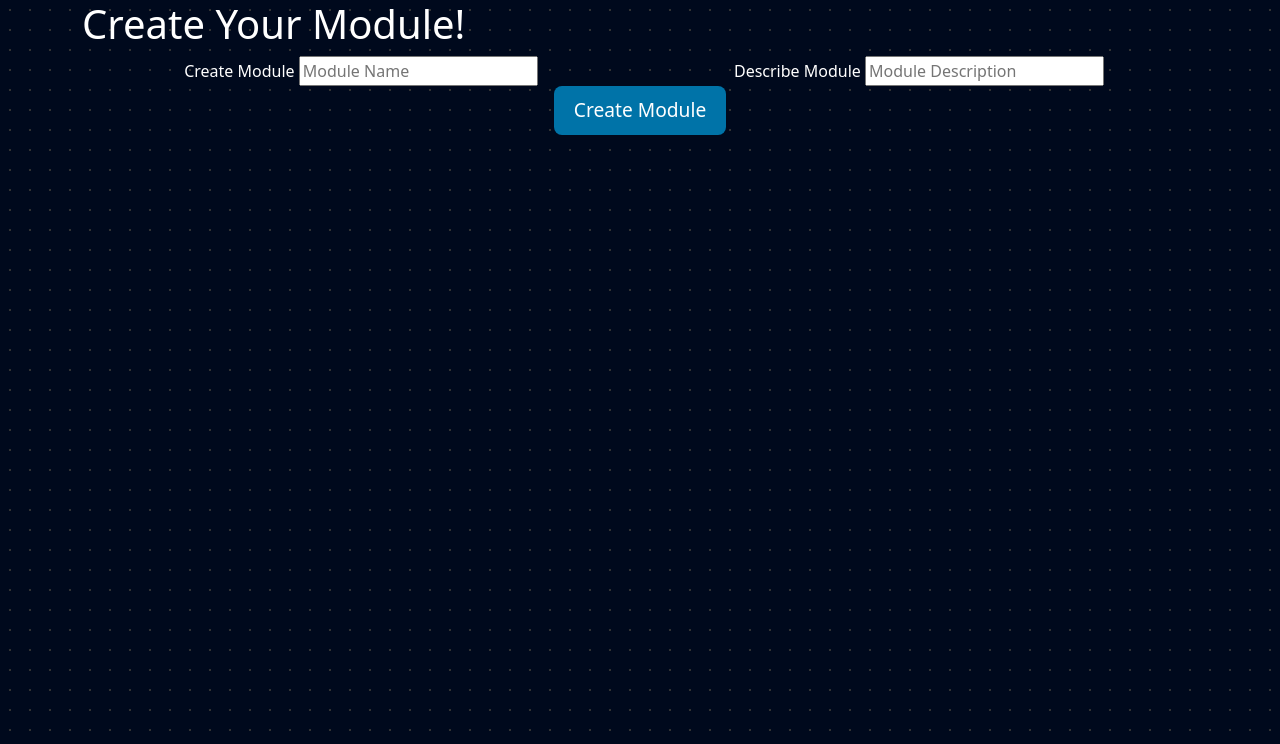
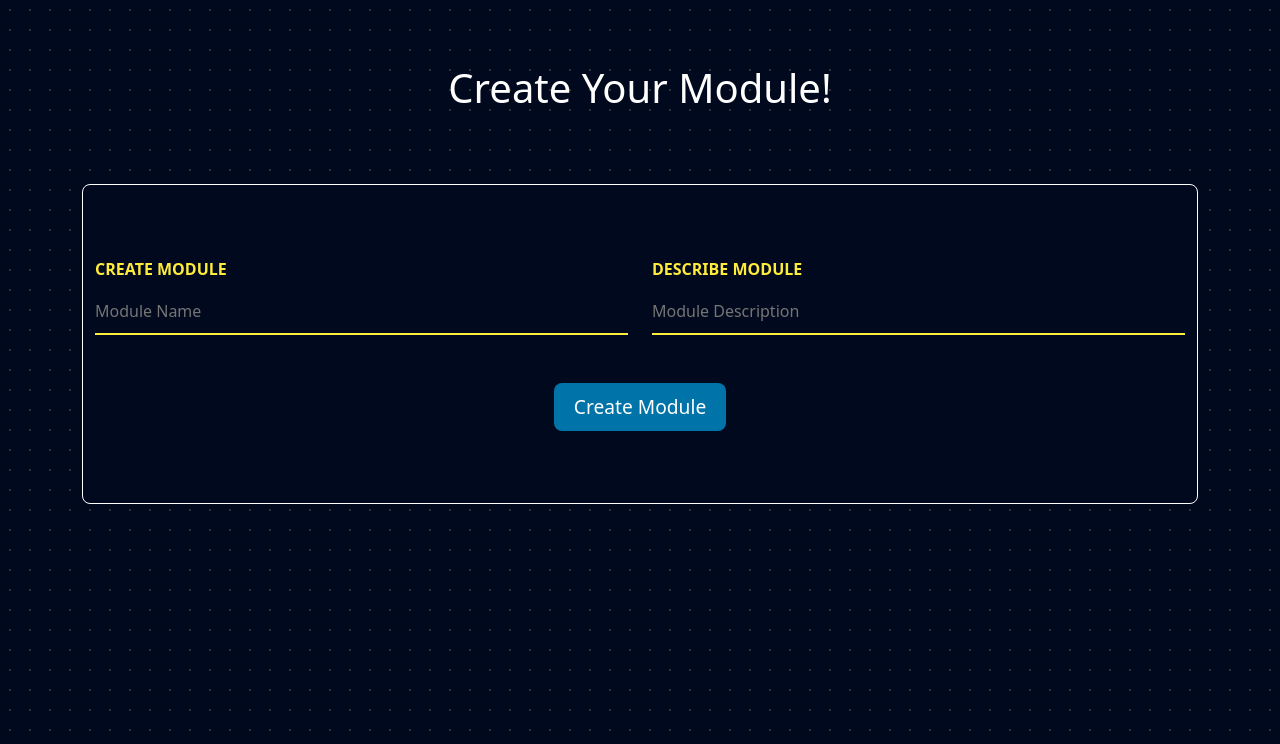
Before and after one commit to nberdi/Flashcard-App, a Flask app: page /create_module in a window 1280 px wide. Shown: the top 744 px of the page. Run offline with Flask 3, Linux system fonts and the light colour scheme.

Commit message:
added style for container, header, form, card label, and card input

```diff
--- a/static/css/style.css
+++ b/static/css/style.css
@@ -3,6 +3,23 @@ body{
     background-image: radial-gradient(#ffffff33 1px, #00091d 1px);
     background-size: 20px 20px;
     color: white;
+}
+
+.container {
+    text-align: center;
+}
+
+.header{
+    padding: 4rem;
+}
+
+form {
+    background-image: radial-gradient(#ffffff33 1px, #00091d 1px);
+    border: 0.0625rem solid white;
+    border-radius: 8px;
+    display: flex;
+    align-items: center;
+    height: 20rem;
 }
 
 /* style of welcome page */
@@ -39,3 +56,20 @@ body{
 }
 
 /* style of create_module */
+.card_label {
+    font-weight: bold;
+    color: #FFEB3B;
+    margin-bottom: 0.5rem;
+    display: block;
+    text-align: left;
+    text-transform: uppercase;
+}
+.card_input {
+    width: 100%;
+    color: white; /* input color */
+    padding: 10px 0; /* vertical padding for a more "underline" feel */
+    margin-bottom: 3rem; /* distance between input and btn */
+    border: none; /* remove border */
+    border-bottom: 2px solid #FFEB3B; /* yellow underline */
+    background-color: transparent; /* transparent background */
+}
```
